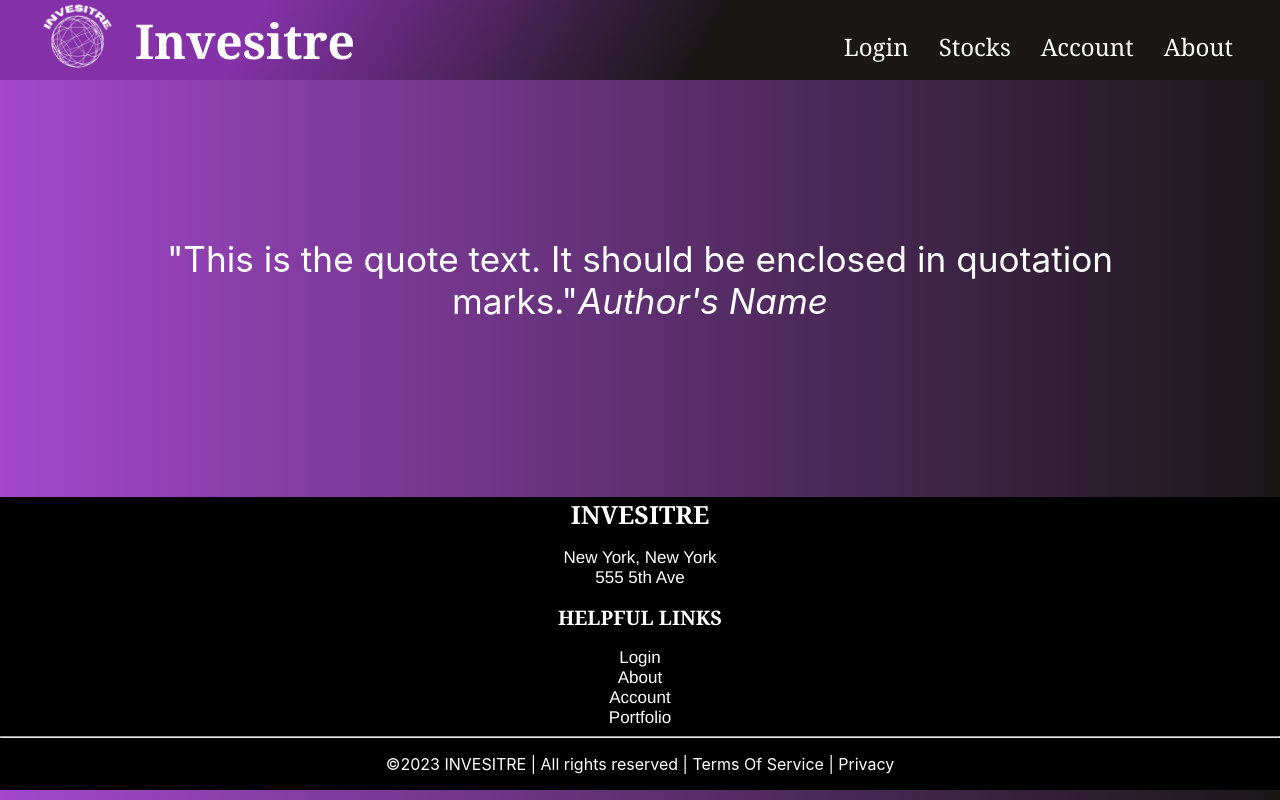
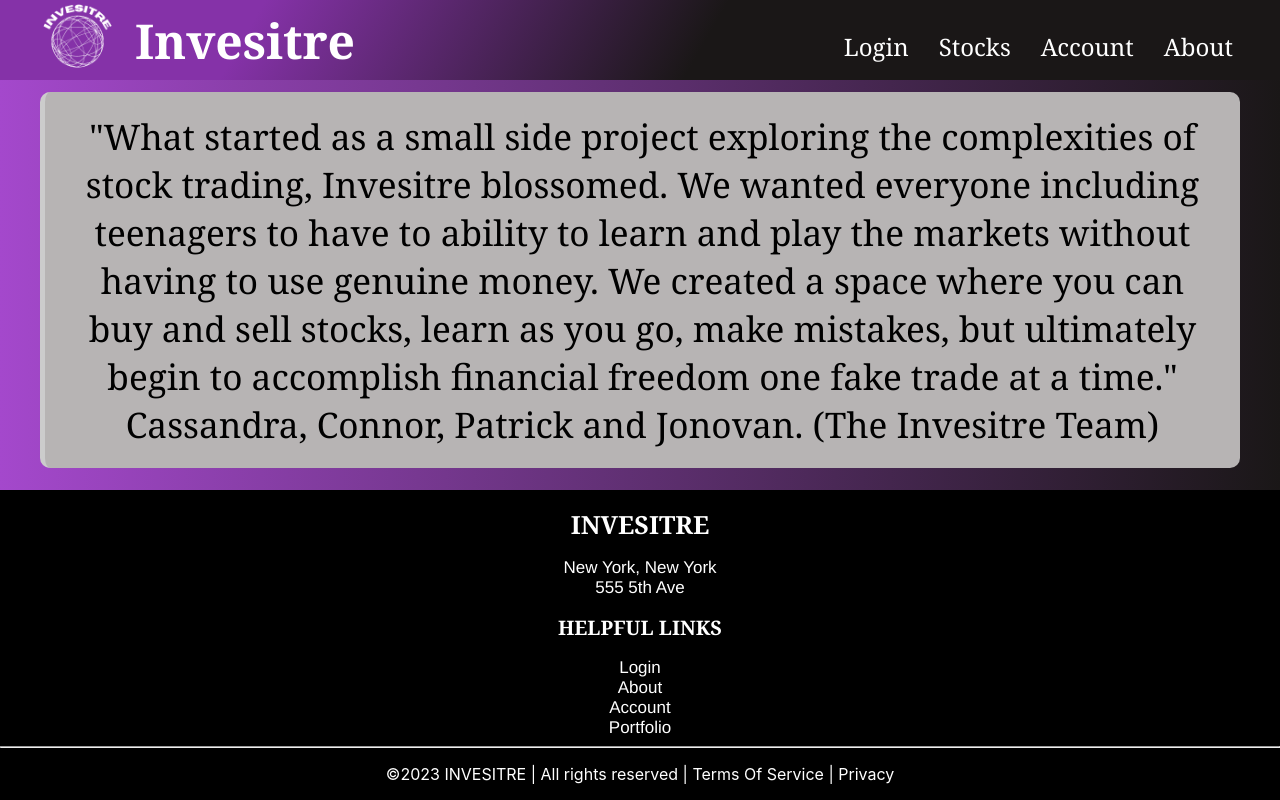
Before and after one commit to pchachicho/Stock-Trading-App, a React (Vite) app: page / in a window 1280 px wide. Built offline with nearby package versions, Linux system fonts and the light colour scheme.

Commit message:
mission statement and footer edits

```diff
--- a/src/components/Footer/Footer.css
+++ b/src/components/Footer/Footer.css
@@ -1,7 +1,7 @@
 .footer {
   color: white;
   background: black;
-  position: bottom fixed;
+  position: absolute;
   bottom: 0;
   width: 100%;
 }
--- a/src/components/Home/Home.jsx
+++ b/src/components/Home/Home.jsx
@@ -5,9 +5,12 @@ import "../Home/home.css"
 function Home() {
     return (
         <div className='home-container'>
-            <blockquote>
-  "This is the quote text. It should be enclosed in quotation marks."
-  <cite>Author's Name</cite>
+            <blockquote className="quote-box">
+  "What started as a small side project exploring the complexities of stock trading, Invesitre blossomed. We wanted everyone including teenagers to have to
+  ability to learn and play the markets without having to use genuine money. We created a space where you can buy and sell stocks, learn as you go, make mistakes,
+  but ultimately begin to accomplish financial
+  freedom one fake trade at a time."
+  <br></br>Cassandra, Connor, Patrick and Jonovan. (The Invesitre Team)
 </blockquote>
 
 
--- a/src/components/Home/home.css
+++ b/src/components/Home/home.css
@@ -1,12 +1,19 @@
 .home-container {
     display: flex;
+    font-family: Cambria, Cochin, Georgia, Times, 'Times New Roman', serif;
     flex-direction: column;
     justify-content: center;
     align-items: center;
     text-align: center;
     word-wrap: break-word;
     font-size: 2.2rem;
-    color: white;
+    color: black;
     height: 50vh;
     width: 100%;
 }
+.quote-box {
+    background-color: rgb(183, 180, 180);
+    border-radius: 10px;
+    border-left: 5px solid #ccc;
+    padding: 20px;
+  }
```
